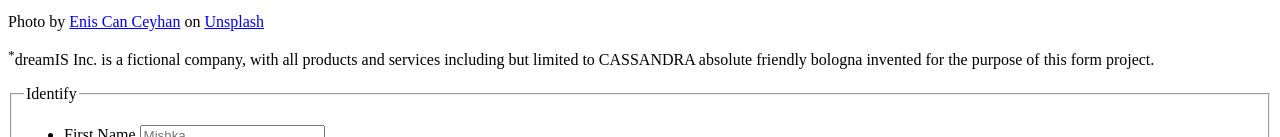
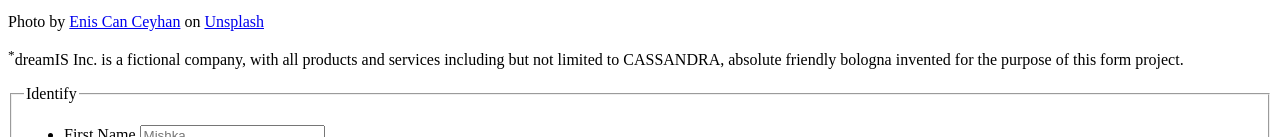
Before and after one commit to curiousConductor49/odin-sign-up-form, a plain HTML site: page index.html in a window 1280 px wide. Shown: the part 169-306 px from the top of the page. Drawn offline with Linux system fonts and the light colour scheme.

Commit message:
Adjust typo in form disclaimer

```diff
--- a/index.html
+++ b/index.html
@@ -27,7 +27,7 @@
                 <p class="img-credit">Photo by <a href="https://unsplash.com/@enisvisuals?utm_content=creditCopyText&utm_medium=referral&utm_source=unsplash">Enis Can Ceyhan</a> on <a href="https://unsplash.com/photos/a-computer-generated-image-of-a-circular-object-vDTeJabev7c?utm_content=creditCopyText&utm_medium=referral&utm_source=unsplash">Unsplash</a></p>
             </section>
             <section class="form-container">
-                <p class="form-disclaimer"><sup>*</sup>dreamIS Inc. is a fictional company, with all products and services including but limited to CASSANDRA absolute friendly bologna invented for the purpose of this form project.</p>
+                <p class="form-disclaimer"><sup>*</sup>dreamIS Inc. is a fictional company, with all products and services including but not limited to CASSANDRA, absolute friendly bologna invented for the purpose of this form project.</p>
                 <form action="/a-handling-form-page" method="post">
                     <fieldset>
                         <legend>Identify</legend>
```
